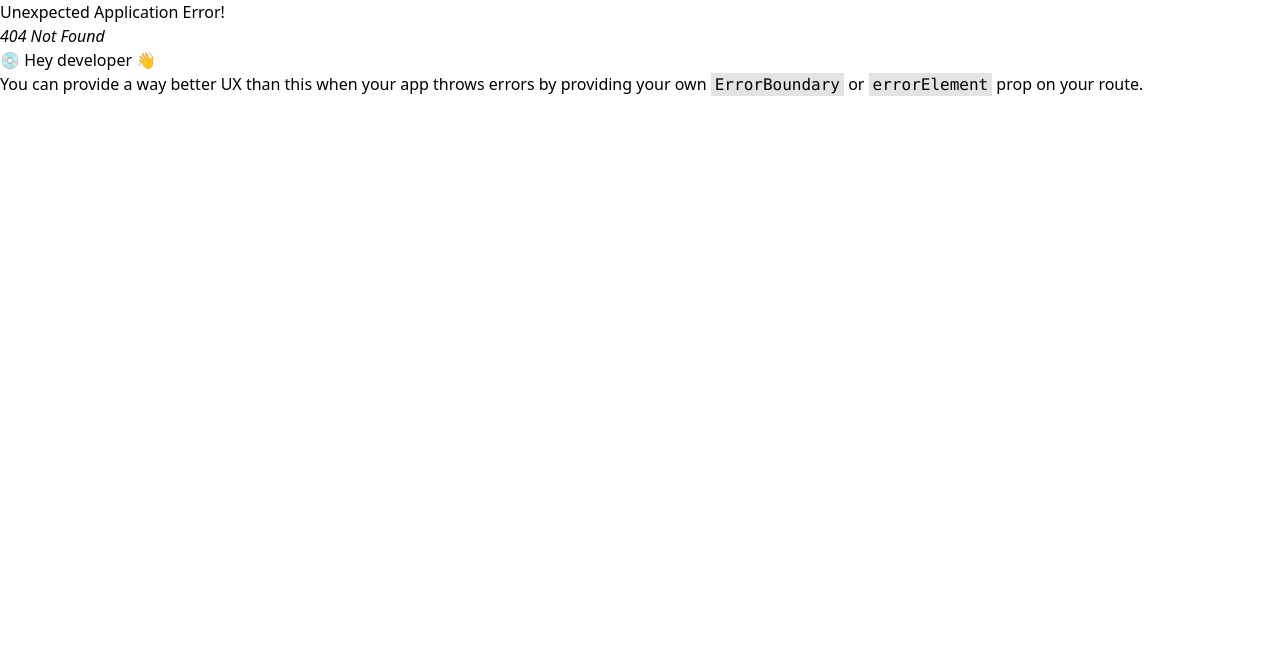
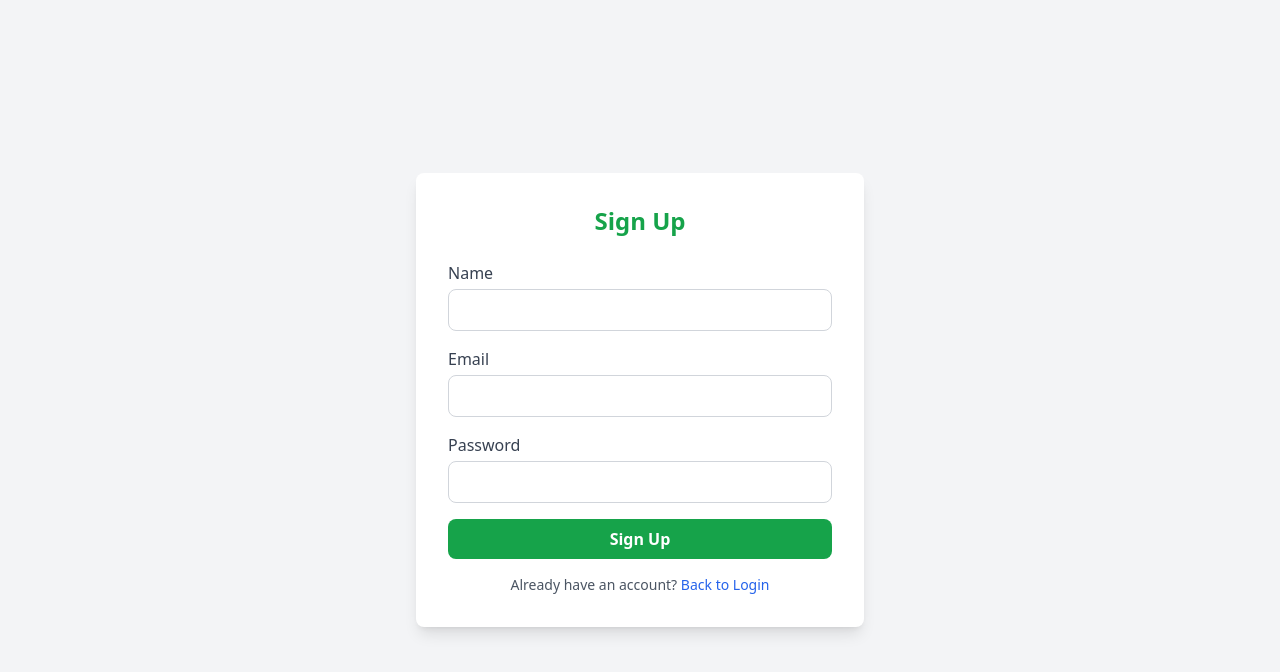
Before and after one commit to swoyamsuwal/MERN-Frontend, a React (Create React App) app: page /signup in a window 1280 px wide. Before the commit this address had no page. Shown: the top 672 px of the page. Built offline with nearby package versions, Linux system fonts and the light colour scheme.

Commit message:
Sign Up page

```diff
--- a/src/Login/Login.jsx
+++ b/src/Login/Login.jsx
@@ -1,5 +1,5 @@
 import React, { useState } from 'react';
-import { useNavigate } from 'react-router-dom';
+import { useNavigate, Link } from 'react-router-dom';
 
 const Login = () => {
   const navigate = useNavigate();
@@ -69,7 +69,18 @@ const Login = () => {
             Login
           </button>
         </form>
+        <p className="text-center text-sm text-gray-600 mt-4">
+        Don't have an account?{" "}
+        <Link to="/signup" className="text-green-600 hover:underline">Sign Up</Link>
+      </p>
+<div className="mt-6">
+  <button className="flex items-center justify-center w-full border border-gray-300 rounded-lg py-2 hover:bg-gray-100 transition">
+    <span className="text-gray-700 font-medium">Login with Google</span>
+  </button>
+</div>
+
       </div>
+
     </div>
   );
 };
--- /dev/null
+++ b/src/Login/Signup.jsx
@@ -0,0 +1,93 @@
+import React, { useState } from 'react';
+import { useNavigate, Link } from 'react-router-dom';
+
+const Signup = () => {
+  const navigate = useNavigate();
+  const [formData, setFormData] = useState({
+    name: '',
+    email: '',
+    password: '',
+  });
+
+  const [error, setError] = useState('');
+
+  const handleChange = (e) => {
+    setFormData(prev => ({
+      ...prev,
+      [e.target.name]: e.target.value
+    }));
+  };
+
+  const handleSubmit = (e) => {
+    e.preventDefault();
+
+    // Fake check — replace with actual API call later
+    if (formData.name && formData.email && formData.password) {
+      navigate('/login'); // Redirect to login after sign up
+    } else {
+      setError('All fields are required.');
+    }
+  };
+
+  return (
+    <div className="min-h-screen flex items-center justify-center bg-gray-100">
+      <div className="bg-white p-8 rounded-lg shadow-lg w-full max-w-md">
+        <h2 className="text-2xl font-bold text-center mb-6 text-green-600">Sign Up</h2>
+
+        {error && <p className="text-red-500 text-sm mb-4 text-center">{error}</p>}
+
+        <form onSubmit={handleSubmit} className="space-y-4">
+          <div>
+            <label className="block mb-1 text-gray-700 font-medium">Name</label>
+            <input
+              type="text"
+              name="name"
+              value={formData.name}
+              onChange={handleChange}
+              className="w-full border border-gray-300 px-4 py-2 rounded-lg focus:outline-none focus:ring-2 focus:ring-green-500"
+              required
+            />
+          </div>
+
+          <div>
+            <label className="block mb-1 text-gray-700 font-medium">Email</label>
+            <input
+              type="email"
+              name="email"
+              value={formData.email}
+              onChange={handleChange}
+              className="w-full border border-gray-300 px-4 py-2 rounded-lg focus:outline-none focus:ring-2 focus:ring-green-500"
+              required
+            />
+          </div>
+
+          <div>
+            <label className="block mb-1 text-gray-700 font-medium">Password</label>
+            <input
+              type="password"
+              name="password"
+              value={formData.password}
+              onChange={handleChange}
+              className="w-full border border-gray-300 px-4 py-2 rounded-lg focus:outline-none focus:ring-2 focus:ring-green-500"
+              required
+            />
+          </div>
+
+          <button
+            type="submit"
+            className="w-full bg-green-600 hover:bg-green-700 text-white py-2 rounded-lg font-semibold"
+          >
+            Sign Up
+          </button>
+        </form>
+
+        <p className="text-center text-sm text-gray-600 mt-4">
+          Already have an account?{" "}
+          <Link to="/login" className="text-blue-600 hover:underline">Back to Login</Link>
+        </p>
+      </div>
+    </div>
+  );
+};
+
+export default Signup;
```
Also changed, not shown: src/App.js (+9 -5 lines).
